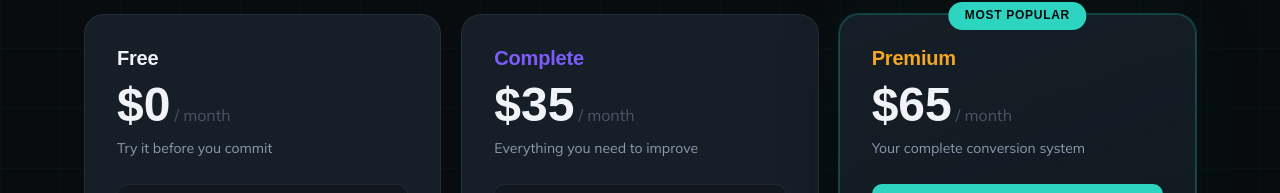
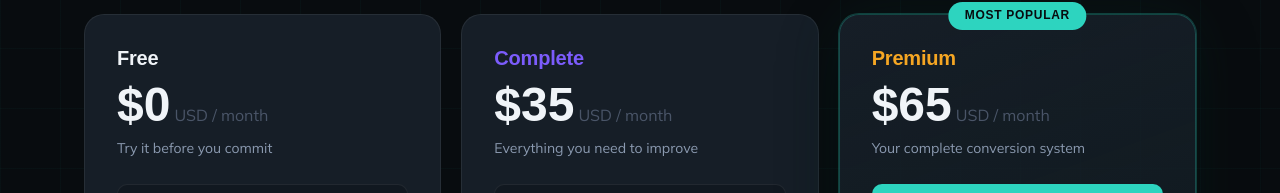
Before and after one commit to JsnMLP/vid-converts, a Next.js app: page /pricing in a window 1280 px wide. Shown: the part 372-565 px from the top of the page. Built offline with nearby package versions, Linux system fonts and the light colour scheme; no server answers; a web font is replaced by a local one.

Commit message:
Phase 14: add USD to pricing display

```diff
--- a/src/app/pricing/page.tsx
+++ b/src/app/pricing/page.tsx
@@ -235,7 +235,9 @@ export default function PricingPage() {
                     <span className={styles.price}>
                       ${annual ? plan.yearlyPrice : plan.monthlyPrice}
                     </span>
-                    <span className={styles.period}>/ month</span>
+                    <span className={styles.period}>
+                      USD / month
+                    </span>
                     {annual && plan.monthlyPrice > 0 && (
                       <span style={{
                         color: '#2DD4BF',
@@ -250,7 +252,7 @@ export default function PricingPage() {
                   </div>
                   {annual && plan.monthlyPrice > 0 && (
                     <p className={styles.billedAs}>
-                      Billed as ${plan.yearlyPrice * 12}/year
+                      Billed as ${plan.yearlyPrice * 12} USD/year
                     </p>
                   )}
                   <p className={styles.planDesc}>{plan.description}</p>
```
